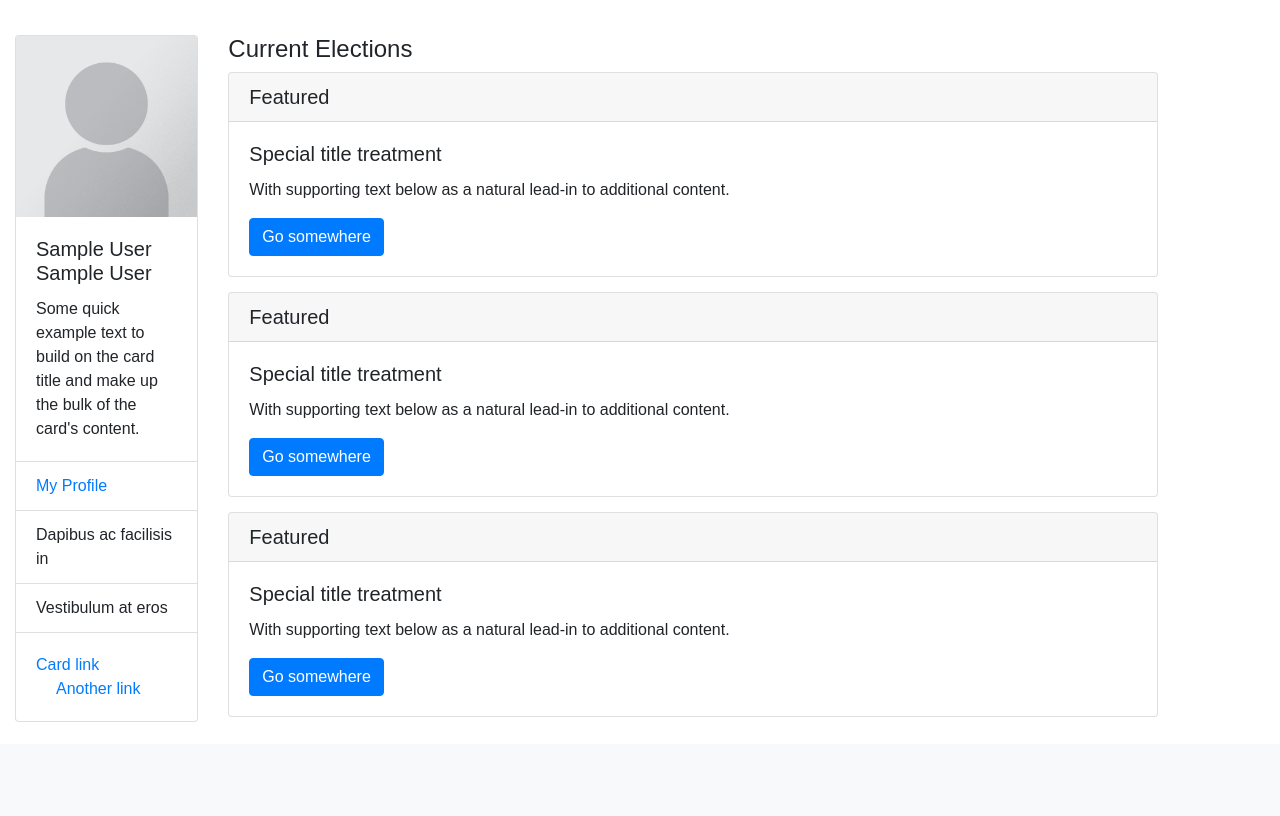
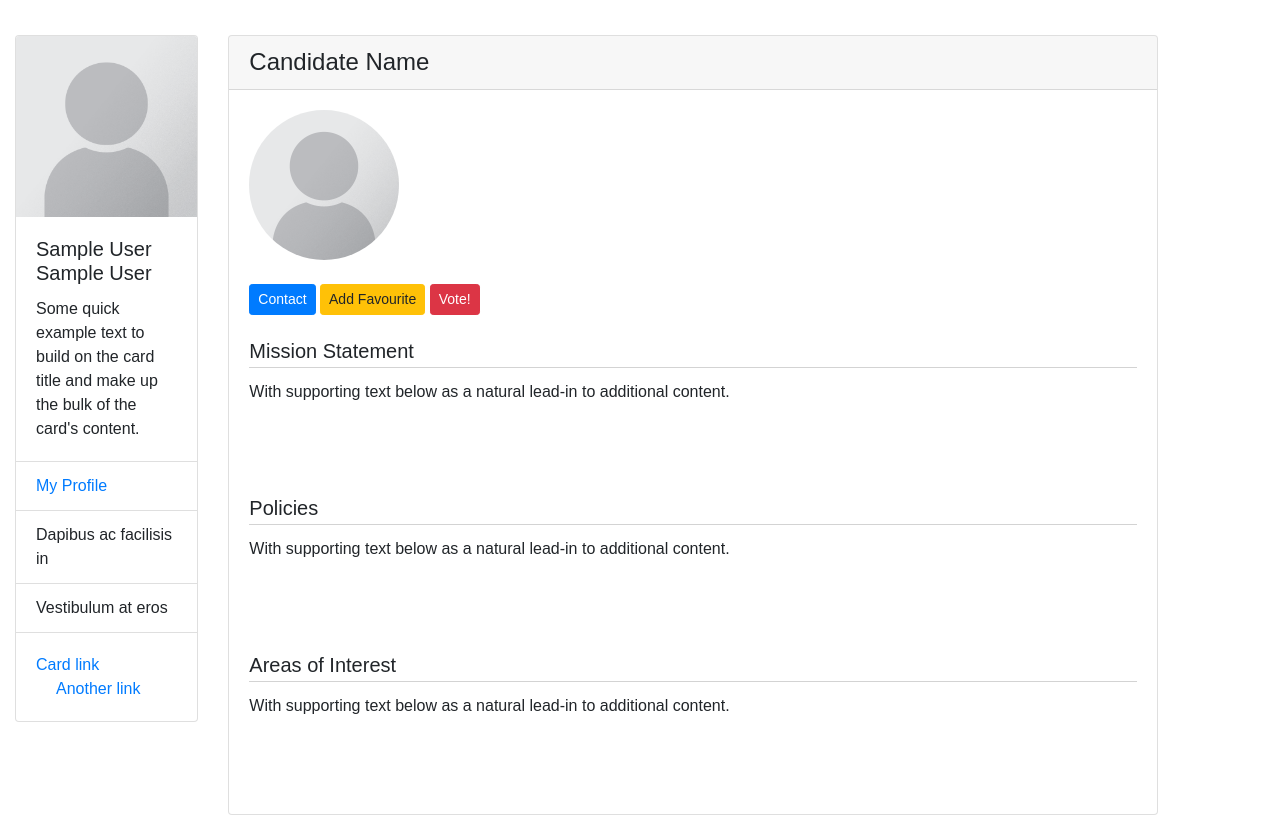
Before and after one commit to stefdworschak/iNominate, a PHP site: page /index.php?view=profile&id=1 in a window 1280 px wide. Shown: the part 56-872 px from the top of the page. Before the commit the page ends 778 px from the top, so only its background shows below. Run offline with PHP 8.4, Linux system fonts and the light colour scheme; the visitor is signed in with stand-in values (Sample User, id 1); data that the repository does not hold is empty; some libraries are stand-ins or nearby versions.

Commit message:
some changes

```diff
--- a/core/css/library.php
+++ b/core/css/library.php
@@ -6,3 +6,4 @@
 
 <!--Custom Stylesheets-->
 <link rel="stylesheet" href="core/css/styles.css">
+<link rel="stylesheet" href="core/css/profile.css">
--- /dev/null
+++ b/core/css/profile.css
@@ -0,0 +1,13 @@
+.profile_card {
+  width:100%;
+  height:auto;
+}
+
+.profile_subtitle {
+  border-bottom:1px solid lightgray;
+  padding-bottom:4px;
+}
+
+.profile_text {
+  min-height:100px;
+}
--- a/core/env_vars.php
+++ b/core/env_vars.php
@@ -9,7 +9,7 @@
           // Variable to decide if development environment is used or production
           // $m = 1     for production
           // $m = 0     for development
-          $m = 1;
+          $m = 0;
           $url = ($m < 1 ? '' : parse_url(getenv("CLEARDB_DATABASE_URL")));
 
           $settings['server'] = ($m < 1 ? 'localhost' : $url["host"]);
--- /dev/null
+++ b/core/views/includes/profile.php
@@ -0,0 +1,24 @@
+<?php
+
+?>
+
+<div class="container">
+    <div class="row">
+      <div class="card profile_card">
+        <h4 class="card-header">Candidate Name</h4>
+        <div class="card-body">
+          <img src="core/img/portrait.png" width="150px" height="150px" style="border-radius:150px;" alt="profile photo" />
+          <br /><br />
+          <a href="#" class="btn btn-primary btn-sm">Contact</a> <a href="#" class="btn btn-warning btn-sm">Add Favourite</a>  <a href="#" class="btn btn-danger btn-sm">Vote!</a>
+          <br /><br />
+          <h5 class="card-title profile_subtitle">Mission Statement</h5>
+          <p class="card-text profile_text">With supporting text below as a natural lead-in to additional content.</p>
+          <h5 class="card-title profile_subtitle">Policies</h5>
+          <p class="card-text profile_text">With supporting text below as a natural lead-in to additional content.</p>
+          <h5 class="card-title profile_subtitle">Areas of Interest</h5>
+          <p class="card-text profile_text">With supporting text below as a natural lead-in to additional content.</p>
+
+        </div>
+      </div>
+    </div>
+</div>
--- a/core/views/left_pane.php
+++ b/core/views/left_pane.php
@@ -1,4 +1,4 @@
-<div class="col-md-2 col-lg-2">
+
     <!-- https://getbootstrap.com/docs/4.0/components/card/ -->
       <div class="card" style="width: 100%;">
       <img class="card-img-top" src="core/img/portrait.png" alt="Card image cap">
--- a/core/views/loggedin.php
+++ b/core/views/loggedin.php
@@ -19,9 +19,12 @@
     </div>
   </div>
 </nav>
+
+
+
 <div class="container-fluid">
   <div class="row">
-
+    <div class="col-md-2 col-lg-2">
     <?php
         include('left_pane.php');
     ?>
@@ -35,6 +38,8 @@
         include('includes/loggedin_main.php');
     } else if($view == 'candidates') {
         include('includes/all_candidates.php');
+    }  else if($view == 'profile') {
+        include('includes/profile.php');
     } else {
         include('includes/loggedin_main.php');
     }
--- a/index.php
+++ b/index.php
@@ -17,8 +17,6 @@
 <body>
     <?php
 
-
-
       if(isset($_SESSION['userid'])) {
           include('core/views/loggedin.php');
       } else {
```
Also changed, not shown: core/views/includes/all_candidates.php (+8 -4 lines), 2 other files.
